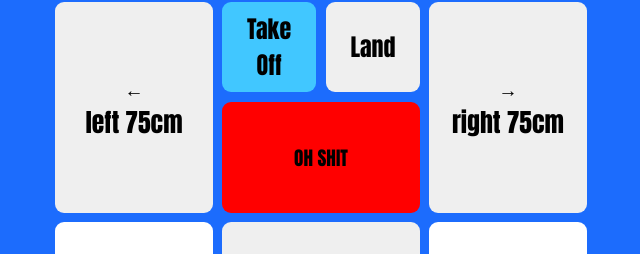
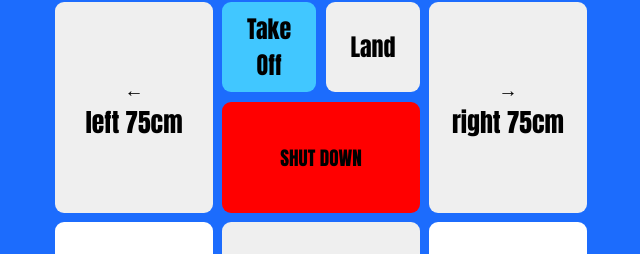
Before and after one commit to BrianSturgis/Quadcopter-flight-application, a Next.js app in the folder frontend/: page / in a window 1280 px wide. Shown: the part 245-499 px from the top of the page, without its empty margins (319-959 px from the left). Built offline with nearby package versions, Linux system fonts and the light colour scheme; no server answers.

Commit message:
update project with shutdown button tyoe instead of oh shit

```diff
--- a/frontend/components/Commands.js
+++ b/frontend/components/Commands.js
@@ -94,7 +94,7 @@ const Commands = () => (
         Land
       </button>
       <button className="emergency" onClick={sendCommand('emergency')}>
-        <h2>OH SHIT</h2>
+        <h2>SHUT DOWN</h2>
       </button>
     </div>
     <button onClick={sendCommand(`right ${amount}`)}>
```
